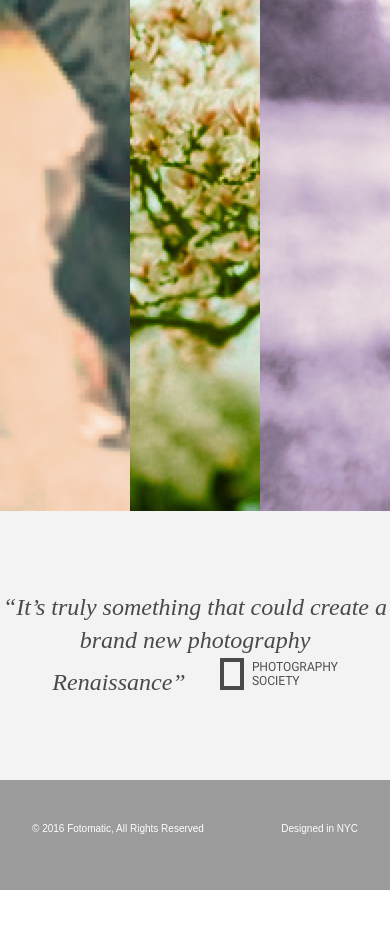
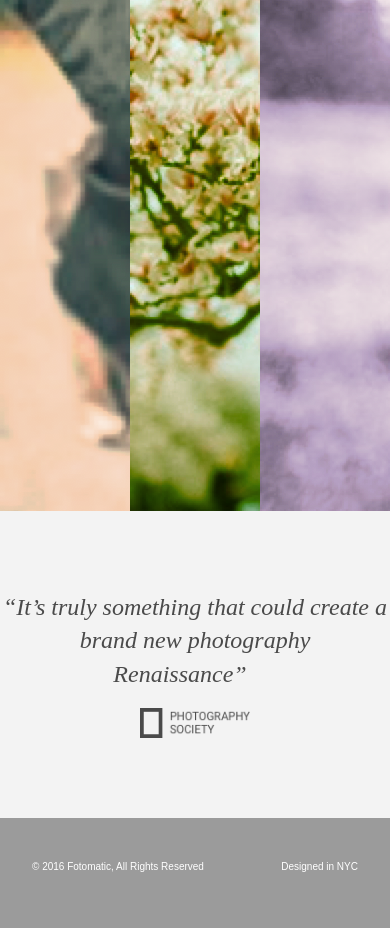
Before and after one commit to iolabiyi196/fotomatic, a plain HTML site: page index.html in a window 390 px wide. Shown: the part 1587-2515 px from the top of the page. Before the commit the page ends 2477 px from the top, so only its background shows below. Drawn offline with Linux system fonts and the light colour scheme; a web font is replaced by a local one.

```diff
--- a/resources/css/style.css
+++ b/resources/css/style.css
@@ -373,7 +373,7 @@ header .mobile {
   color: #4a4a4a;
 }
 
-#quotes-section quote-citation {
+#quotes-section .quote-citation {
   height: 1.875rem;
 }
 
@@ -387,7 +387,7 @@ header .mobile {
     line-height: 1.4;
   }
 
-  #quotes-section quote-citation {
+  #quotes-section .quote-citation {
     display: block;
     padding-top: 1rem;
     margin: auto;
```
